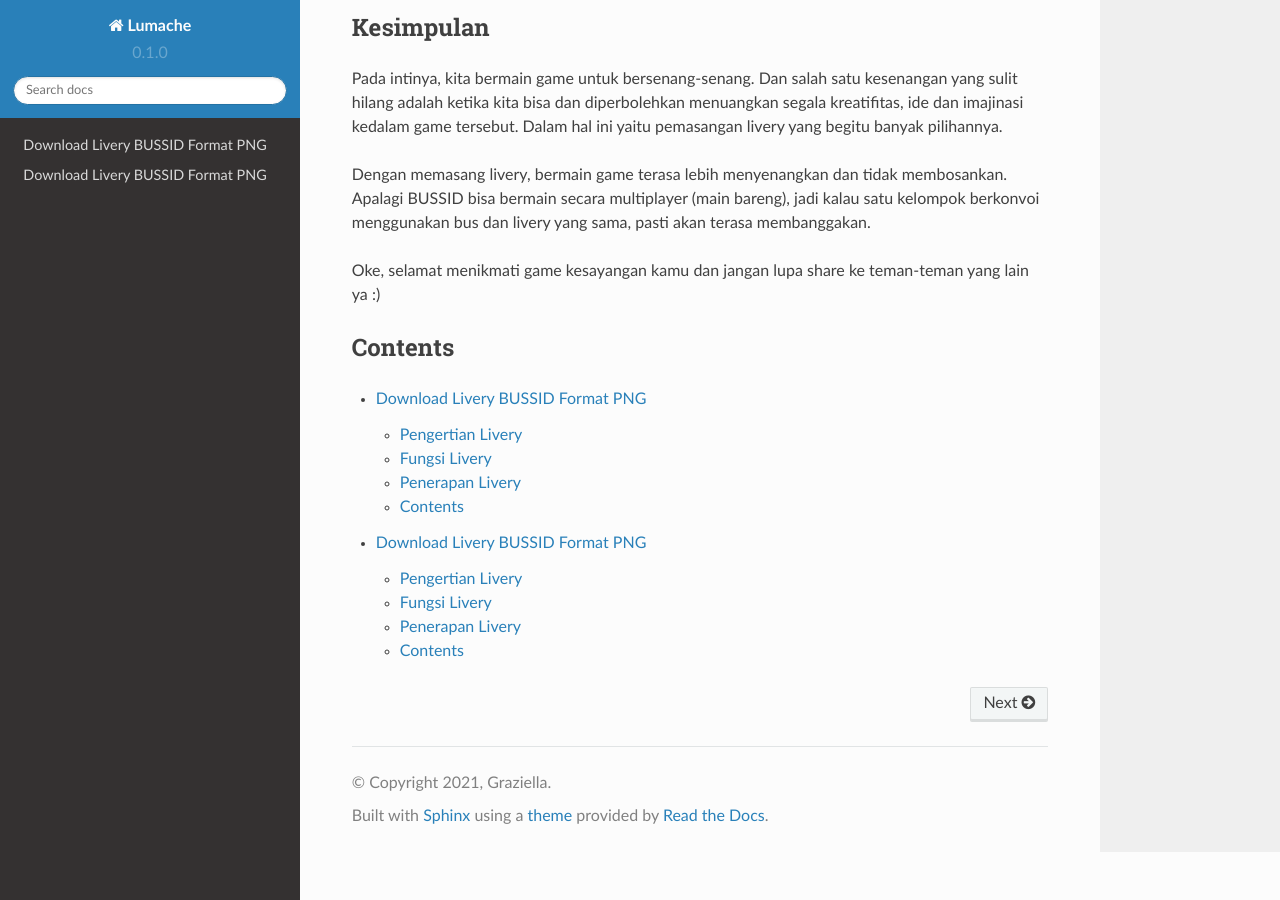
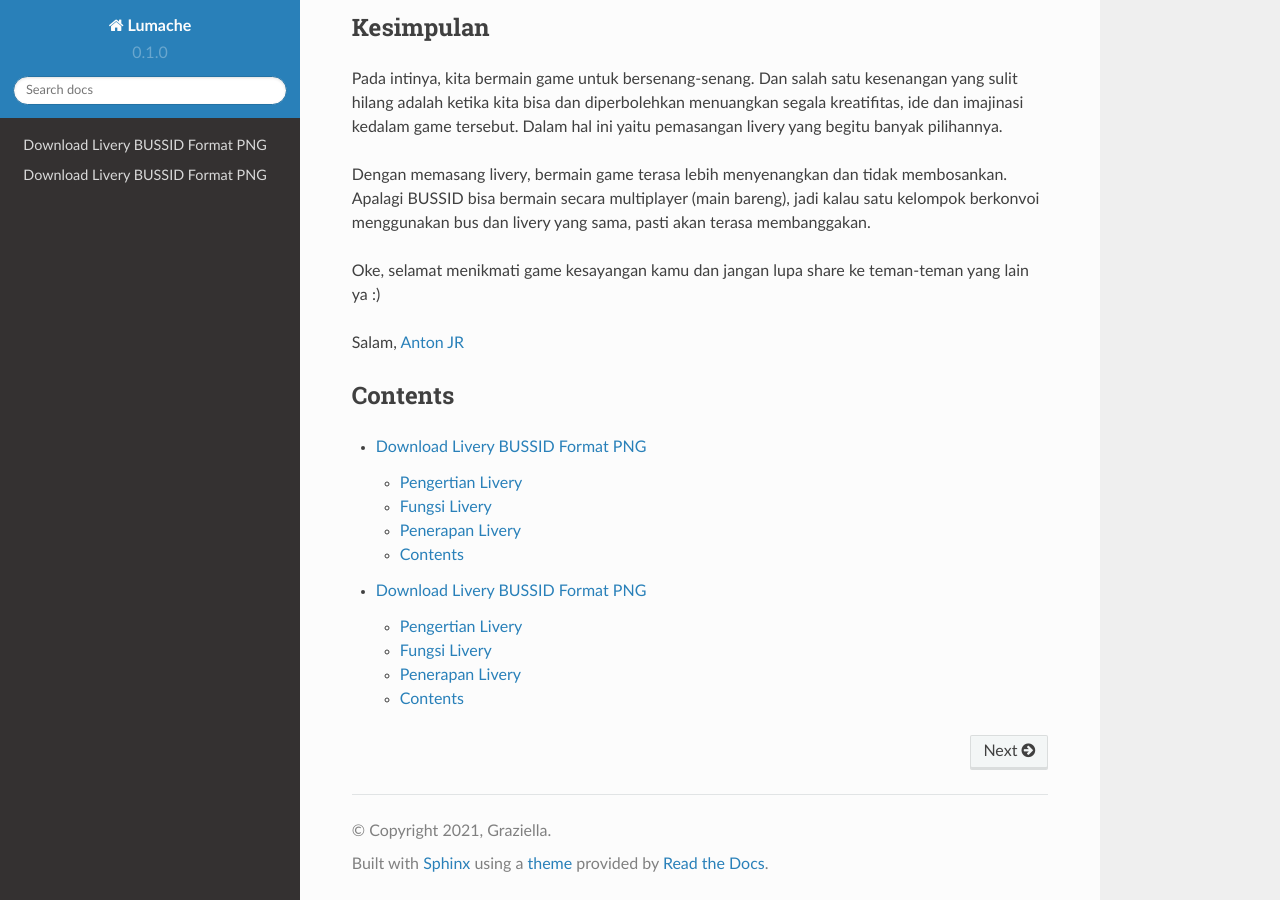
Before and after one commit to balkisanton/rajapage, a Sphinx documentation site: the page built from docs/index.rst, in a window 1280 px wide and 900 px high, scrolled down 2565 px. Built offline with Sphinx 7.4.7 and the Read the Docs theme 2.0.0, drawn with Linux system fonts in a browser that asks for light colours; pages that are not in the unit, such as notebooks, are missing from menus.

Commit message:
Update index.rst

```diff
--- a/docs/index.rst
+++ b/docs/index.rst
@@ -83,6 +83,8 @@ Dengan memasang livery, bermain game terasa lebih menyenangkan dan tidak membosa
 
 Oke, selamat menikmati game kesayangan kamu dan jangan lupa share ke teman-teman yang lain ya :)
 
+Salam, `Anton JR <https://antonjr.com/>`_
+
 Contents
 --------
 .. toctree::
```
